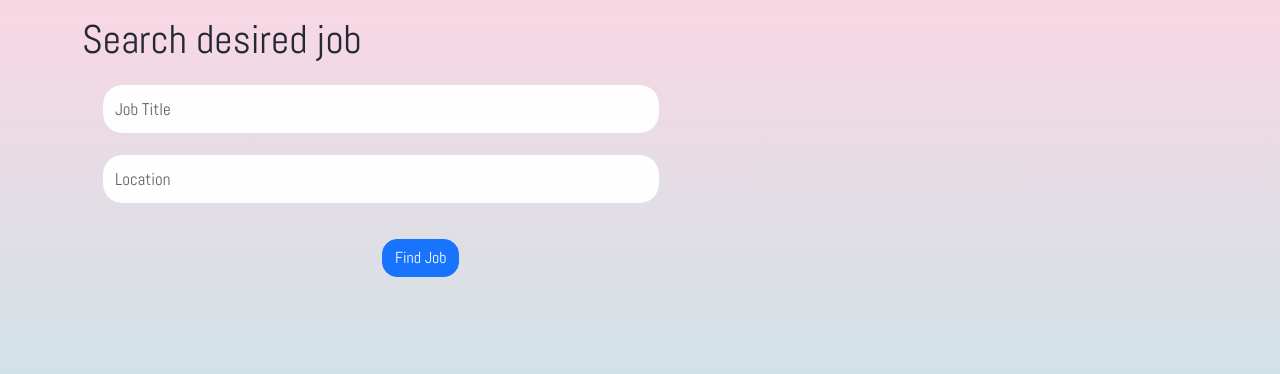
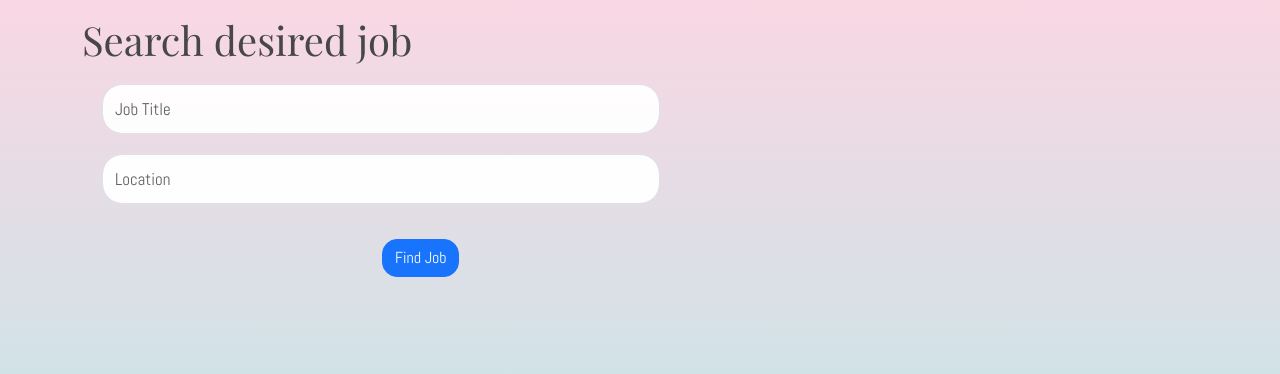
Before and after one commit to Ruby1517/Job-Finder, a Flask app: template templates/search.html in a window 1280 px wide. Shown: the part 46-420 px from the top of the page. Run offline with Flask 2, Linux system fonts and the light colour scheme; the template is opened without the code that fills it: values that come from a table or form of the project are taken from there, others are empty; some libraries are stand-ins or nearby versions; some web fonts are replaced.

Commit message:
modified

```diff
--- a/static/style.css
+++ b/static/style.css
@@ -293,3 +293,9 @@ a {
   bottom: 0;
   background: rgba(255, 255, 255, 0.3);
 }
+
+.h1 {
+    font-size: 250%;
+    font-family: 'Playfair Display', serif;
+    color: #3e403f;
+}
--- a/templates/add_job.html
+++ b/templates/add_job.html
@@ -1,7 +1,7 @@
 {% extends 'base.html' %}
 {% block content %}
 
-  <h1>Post New Job</h1>
+  <h1 class="h1">Post New Job</h1>
 
     <form method="POST" id="search-form">
         {{ form.hidden_tag() }}
--- a/templates/favorites.html
+++ b/templates/favorites.html
@@ -2,7 +2,7 @@
 {%block title%} Favorite Jobs List {% endblock %}
 {% block content %}
 
-<h1>Favorite Jobs List</h1>
+<h1 class="h1">Favorite Jobs List</h1>
     <div class="card mt-2" style="width: 75rem;">
       <div class="card-body fav-jobs-list">
 
--- a/templates/search.html
+++ b/templates/search.html
@@ -1,7 +1,7 @@
 {% extends 'base.html' %}
 {% block content %}
 
-  <h1>Search desired job</h1>
+  <h1 class="h1">Search desired job</h1>
 
     <form method="POST" action="users/search" id="search-form">
         {{ form.hidden_tag() }}
```
Also changed, not shown: README.md.
